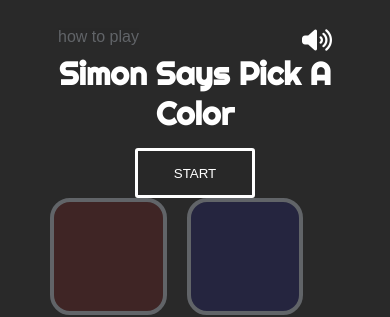
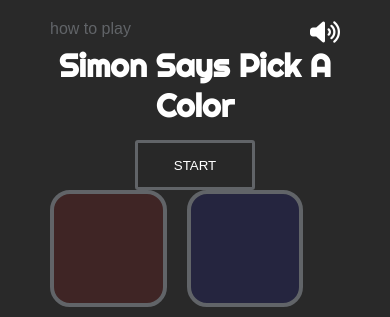
Before and after one commit to TabithaMaud/simon-says, a plain HTML site: page index.html in a window 390 px wide. Shown: the top 317 px of the page. Drawn offline with Linux system fonts and the light colour scheme.

Commit message:
Adjusted button styling

```diff
--- a/style.css
+++ b/style.css
@@ -7,22 +7,18 @@ body {
 	grid-template-rows: 30px 150px 5fr;
 	background-color: hsl(0, 0%, 16%);
 	color: #616468;
+	margin: 0;
 }
 
 header {
 	grid-column: 2;
 	color: white;
-
 }
 
 header > h1 {
 	font-family: 'Righteous', cursive;
 	font-size: 3em;
-	margin: 15px 0 15px 0;;
-
-}
-
-
+	margin: 15px 0 15px 0;
 }
 
 h2 {
@@ -146,7 +142,7 @@ button {
 }
 
 .startBtn {
-	border: 3px solid white;
+	border: 3px solid #616468;
 	background-color: #282828;
 	color: white;
 }
@@ -191,7 +187,7 @@ button {
 }
 
 #howTo-textbox > h1 {
-	color: #4CAF50;
+	color: #4caf50;
 	padding-bottom: 25px;
 	font-size: 2em;
 	font-family: 'Righteous', cursive;
@@ -234,11 +230,8 @@ button {
 		margin: 30px auto;
 	}
 
-
-header > h1 {
-	font-family: 'Righteous', cursive;
-	font-size: 2em;
-
+	header > h1 {
+		font-family: 'Righteous', cursive;
+		font-size: 2em;
+	}
 }
-
-}
```
